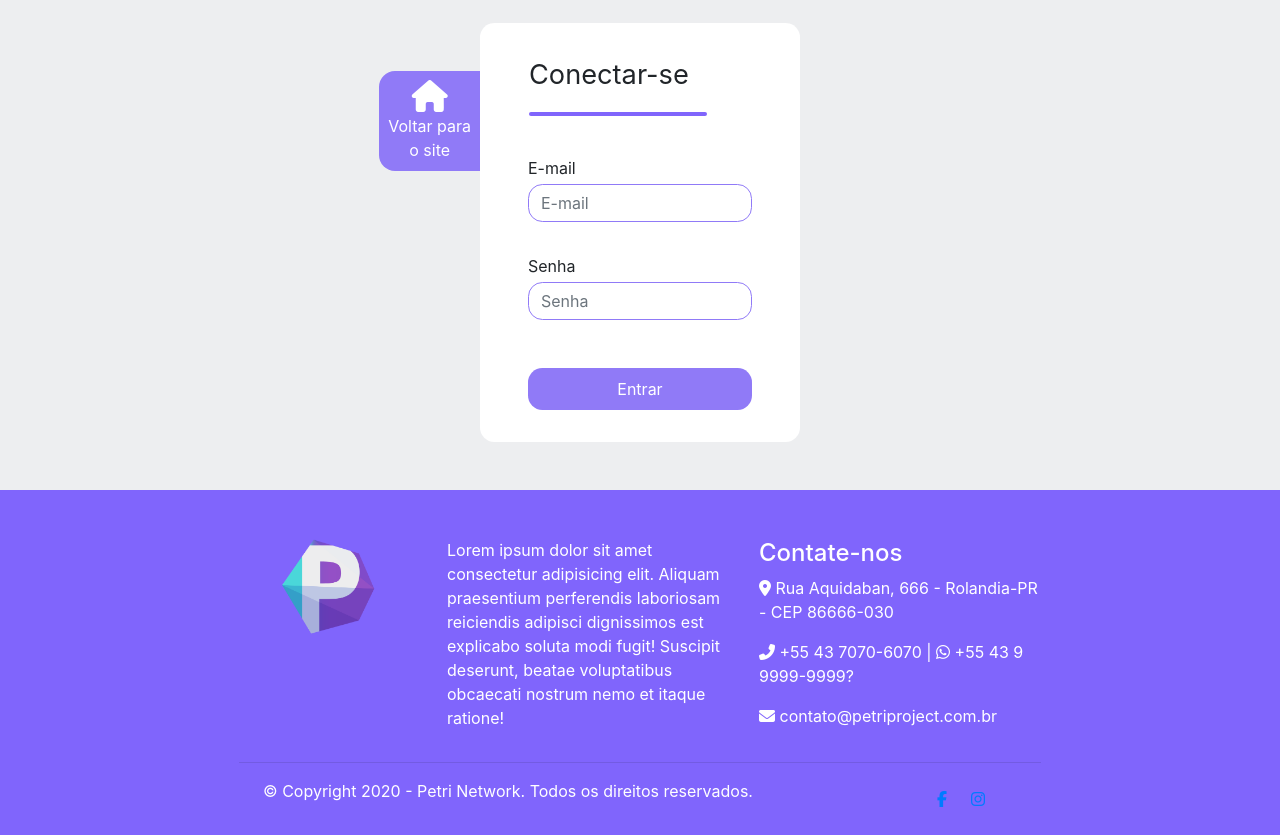
After one commit to akadarin/petri, a PHP site: page /login.php in a window 1280 px wide. The commit adds this page. Shown: the part 485-1320 px from the top of the page. Run offline with PHP 8.4, Linux system fonts and the light colour scheme; some libraries are stand-ins or nearby versions.

Commit message:
Login and Register

```diff
--- a/assets/css/style.css
+++ b/assets/css/style.css
@@ -2,8 +2,28 @@
     background-color: rgb(128, 101, 252);
 }
 
+.bg-lpurple{
+    background-color: rgb(144, 122, 247);
+}
+
+.bg-lgray{
+    background-color: #edeef0;
+}
+
 .txt-white {
-    color: white;
+    color: rgb(255, 255, 255);
+}
+
+.txt-black{
+    color: rgb(0, 0, 0);
+}
+
+.txt-purple{
+    color: rgb(128, 101, 252);
+}
+
+.big-lt{
+    font-size: 1.7rem;
 }
 
 .input {
@@ -17,3 +37,33 @@
 .rounded-border{
     border-radius: 0.7rem;
 }
+
+.separador-maior{
+    border-color: rgb(128, 101, 252);
+    border-width: 0.3rem;
+    border-radius: 1rem;
+    width: 80%;
+}
+
+.border-rounded{
+    border-radius: 0.9rem;
+}
+
+.border-left-radius{
+    border-top-left-radius: 1rem;
+    border-bottom-left-radius: 1rem;
+    border-bottom-right-radius: 0rem;
+    border-top-right-radius: 0rem;
+}
+
+.border-rounded-input{
+    border-radius: 0.9rem;
+}
+
+.input-border-purple{
+    border-color: rgb(144, 122, 247);
+}
+
+.no-hover{
+    text-decoration: none;
+}
--- a/include/header.php
+++ b/include/header.php
@@ -22,6 +22,12 @@
                 <li class="nav-item">
                     <a class="nav-link" href="#">Perfil</a>
                 </li>
+                <li class="nav-item">
+                    <a class="nav-link" href="login.php">Login</a>
+                </li>
+                <li class="nav-item">
+                    <a class="nav-link" href="registrar.php">Registrar</a>
+                </li>
             </ul>
         </div>
         <div class="col-md-2">
--- /dev/null
+++ b/login.php
@@ -0,0 +1,77 @@
+<!doctype html>
+<html lang="pt-br">
+
+<head>
+    <!-- Required meta tags -->
+    <?php include_once('include/head.php'); ?>
+    <!-- Bootstrap CSS -->
+</head>
+
+<body>
+    <?php include_once('include/header.php'); ?>
+
+    <div class="bg-lgray">
+        <div class="row bg-dblue p-4 m-auto">
+
+        </div>
+
+        <div class="row w-75 m-auto pb-5">
+            <div class="col-md-1">
+
+            </div>
+            <div class="col-md-10 p-4 d-flex justify-content-center">
+                <img src="images/logo-rodape.png" alt="">
+            </div>
+            <div class="col-md-1">
+
+            </div>
+
+            <div class="col-md-4 text-center pr-0">
+                <br>
+                <br>
+                <a href="home" class="p-2 bg-lpurple btn float-right txt-white border-left-radius"><i
+                        class="fas fa-home txt-white fa-2x"></i><br> Voltar para <br> o site</a>
+            </div>
+            <div class="col-md-4 bg-white border-rounded py-3 px-5 lt-blue">
+                <div class="row px-3 py-3 flex-column">
+                    <p class="mb-0 big-lt">Conectar-se</p>
+                    <hr class="separador-maior ml-0">
+                </div>
+                <form>
+                    <div class="form-row py-2">
+                        <div class="form-group col-md-12">
+                            <p class="mb-1">E-mail</p>
+                            <input type="text" class="form-control border-rounded-input input-border-purple"
+                                name="E-mail" id="email" placeholder="E-mail">
+                        </div>
+                    </div>
+
+                    <div class="form-row py-2">
+                        <div class="form-group col-md-12">
+                            <p class="mb-1">Senha</p>
+                            <input type="text" class="form-control border-rounded-input input-border-purple"
+                                name="Telefone" id="telefone" placeholder="Senha">
+                        </div>
+                    </div>
+
+                    <div class="form-row pt-4">
+                        <div class="form-group col-md-12">
+                            <button type="submit"
+                                class="btn bg-lpurple txt-white no-border py-2 w-100 border-rounded">Entrar</button>
+                        </div>
+                    </div>
+                </form>
+            </div>
+            <div class="col-md-4">
+
+            </div>
+        </div>
+    </div>
+
+    <?php include_once('include/footer.php'); ?>
+
+    <?php include_once('include/scripts.php'); ?>
+
+</body>
+
+</html>
```
Also changed, not shown: home.php (+4 -4 lines), registrar.php (added, +106 -0 lines).
